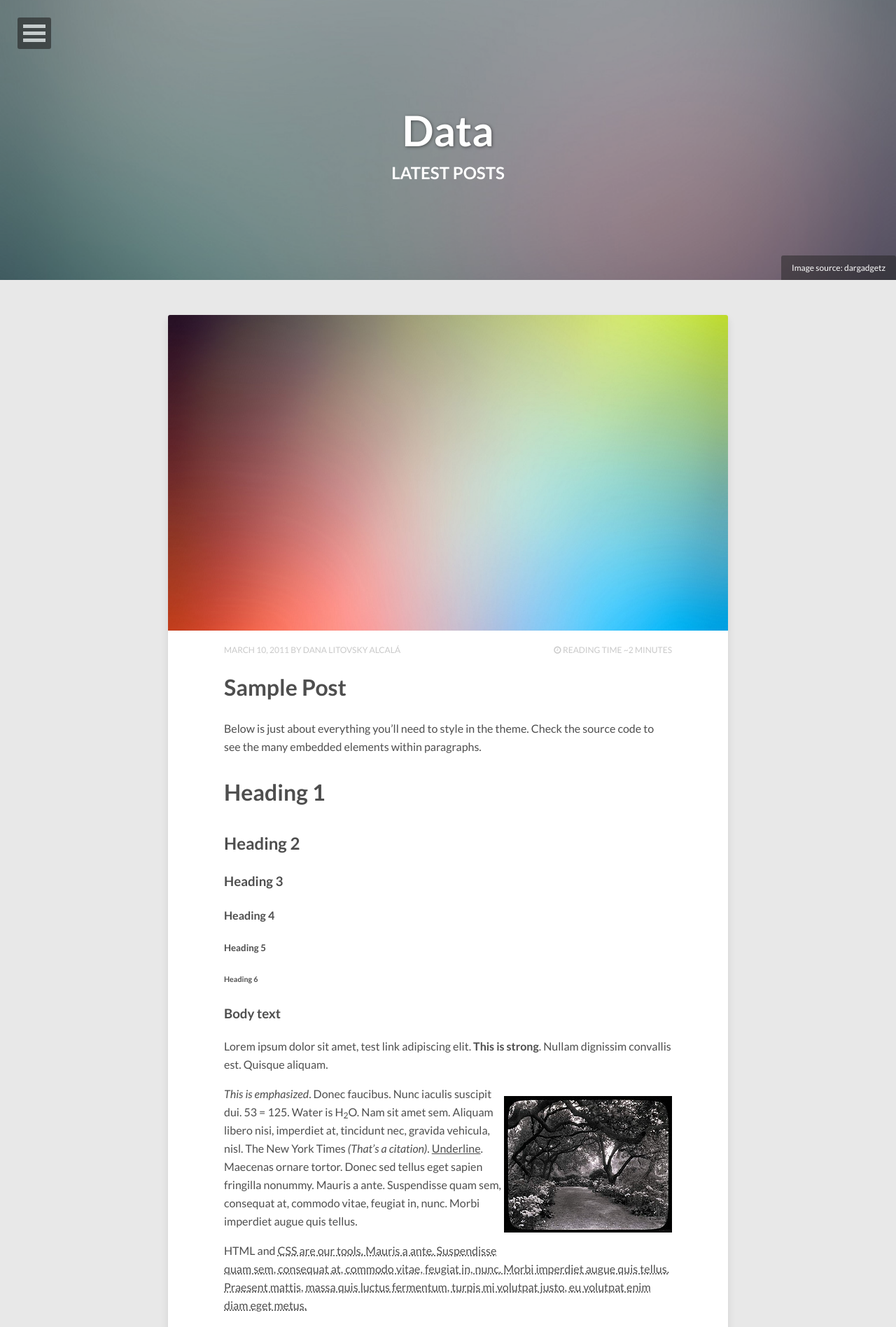
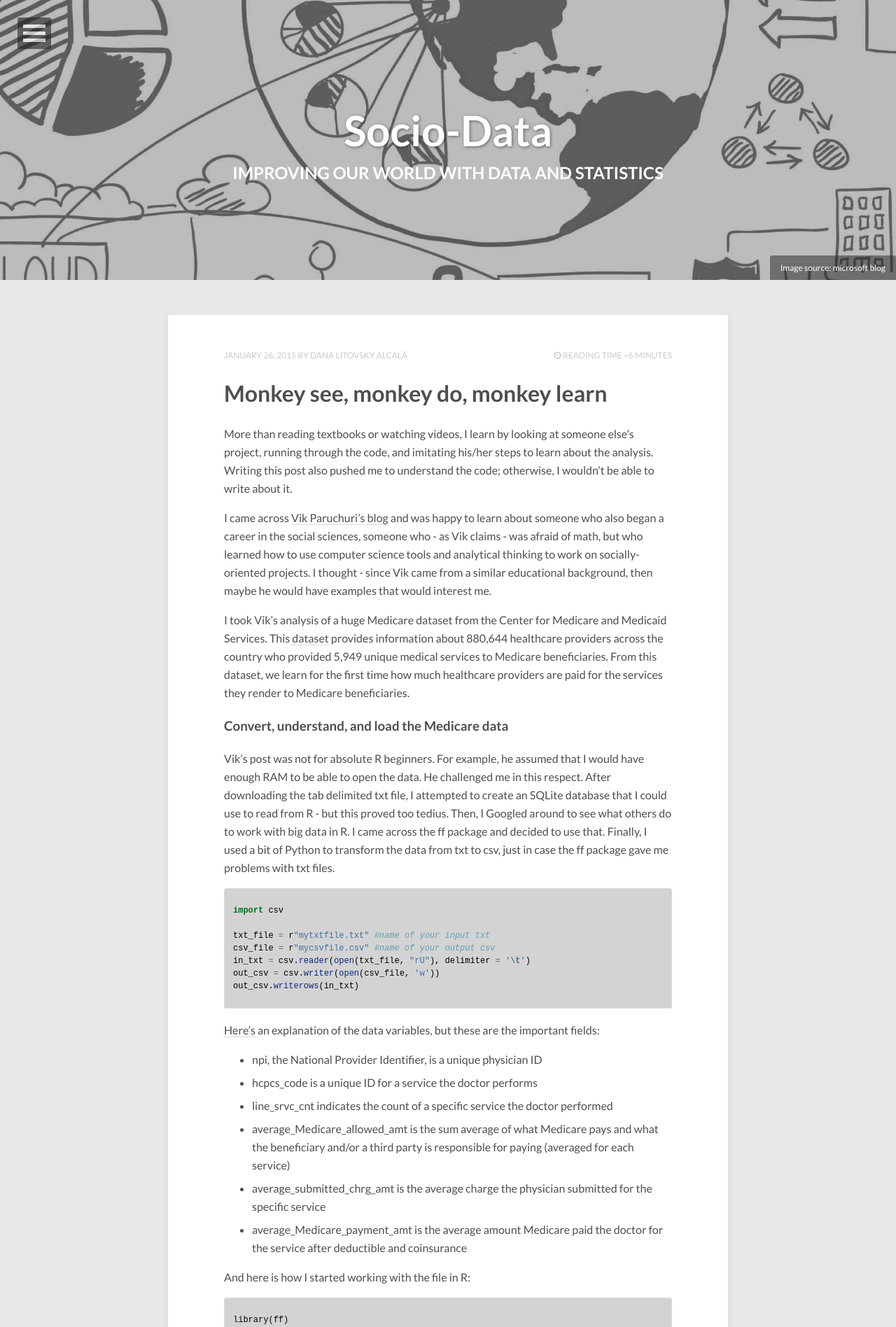
Before and after one commit to danilito19/blog, a Jekyll site: the page built from index.html, in a window 1280 px wide. Shown: the top 1896 px of the page at 70% size. Built offline with Jekyll 4.4.1, drawn with Linux system fonts in a browser that asks for light colours; nearby versions of some CDN libraries; the list of posts is cut into pages by our own code; some of the changed text lies outside the part shown.

Commit message:
Changed blog about me, photo, and created the first blog

```diff
--- a/Gemfile
+++ b/Gemfile
@@ -5,3 +5,4 @@
 gem 'sass', '3.4.5'
 gem 'octopress', '~> 3.0.0.rc.12'
 gem 'jekyll-sitemap'
+gem 'stringex'
--- a/_config.yml
+++ b/_config.yml
@@ -1,4 +1,4 @@
-title:            Data
+title:            Socio-Data
 description:      "Improving our world through statistics, data, and programming"
 disqus_shortname: hpstrtheme
 reading_time:     true
@@ -10,9 +10,9 @@
 # Owner/author information
 owner:
   name:           Dana Litovsky Alcalá
-  avatar:         avatar.jpg
-  bio:            "Your bio goes here. It shouldn't be super long but a good two sentences or two should suffice."
-  email:          you@email.com
+  avatar:         perfil.jpg
+  bio:            "I enjoy solving public policy problems with statistics and data analysis. I travel, cook, and dream about the puppies I will one day have."
+  email:          danalitovsky@gmail.com
   # Social networking links used in footer. Update and remove as you like.
   twitter: DataDanaL
   facebook:
@@ -23,7 +23,7 @@
   flickr:
   tumblr:
   # google plus id, include the '+', eg +mmistakes
-  google_plus:    +yourid
+  google_plus:
 
 # Background image to be tiled on all pages
 background:
--- a/_includes/footer.html
+++ b/_includes/footer.html
@@ -1 +1 @@
-<span>&copy; {{ site.time | date: '%Y' }} {{ site.owner.name }}. Powered by <a href="http://jekyllrb.com" rel="nofollow">Jekyll</a> using the <a href="http://mademistakes.com/hpstr/" rel="notfollow">HPSTR Theme</a>.</span>
+<span>&copy; {{ site.time | date: '%Y' }} {{ site.owner.name }}. <br> Powered by <a href="http://jekyllrb.com" rel="nofollow">Jekyll</a> using the <a href="http://mademistakes.com/hpstr/" rel="notfollow">HPSTR Theme</a>.</span>
--- a/_posts/2011-03-10-sample-post.md
+++ /dev/null
@@ -1,101 +0,0 @@
----
-layout: post
-title: Sample Post
-description: "Just about everything you'll need to style in the theme: headings, paragraphs, blockquotes, tables, code blocks, and more."
-modified: 2014-12-24
-tags: [sample post]
-image:
-  feature: abstract-3.jpg
-  credit: dargadgetz
-  creditlink: http://www.dargadgetz.com/ios-7-abstract-wallpaper-pack-for-iphone-5-and-ipod-touch-retina/
----
-
-Below is just about everything you'll need to style in the theme. Check the source code to see the many embedded elements within paragraphs.
-
-# Heading 1
-
-## Heading 2
-
-### Heading 3
-
-#### Heading 4
-
-##### Heading 5
-
-###### Heading 6
-
-### Body text
-
-Lorem ipsum dolor sit amet, test link adipiscing elit. **This is strong**. Nullam dignissim convallis est. Quisque aliquam.
-
-![Smithsonian Image]({{ site.url }}/images/3953273590_704e3899d5_m.jpg)
-{: .image-right}
-
-*This is emphasized*. Donec faucibus. Nunc iaculis suscipit dui. 53 = 125. Water is H<sub>2</sub>O. Nam sit amet sem. Aliquam libero nisi, imperdiet at, tincidunt nec, gravida vehicula, nisl. The New York Times <cite>(That’s a citation)</cite>. <u>Underline</u>. Maecenas ornare tortor. Donec sed tellus eget sapien fringilla nonummy. Mauris a ante. Suspendisse quam sem, consequat at, commodo vitae, feugiat in, nunc. Morbi imperdiet augue quis tellus.
-
-HTML and <abbr title="cascading stylesheets">CSS<abbr> are our tools. Mauris a ante. Suspendisse quam sem, consequat at, commodo vitae, feugiat in, nunc. Morbi imperdiet augue quis tellus. Praesent mattis, massa quis luctus fermentum, turpis mi volutpat justo, eu volutpat enim diam eget metus.
-
-### Blockquotes
-
-> Lorem ipsum dolor sit amet, test link adipiscing elit. Nullam dignissim convallis est. Quisque aliquam.
-
-## List Types
-
-### Ordered Lists
-
-1. Item one
-   1. sub item one
-   2. sub item two
-   3. sub item three
-2. Item two
-
-### Unordered Lists
-
-* Item one
-* Item two
-* Item three
-
-## Tables
-
-| Header1 | Header2 | Header3 |
-|:--------|:-------:|--------:|
-| cell1   | cell2   | cell3   |
-| cell4   | cell5   | cell6   |
-|----
-| cell1   | cell2   | cell3   |
-| cell4   | cell5   | cell6   |
-|=====
-| Foot1   | Foot2   | Foot3
-{: rules="groups"}
-
-## Code Snippets
-
-Syntax highlighting via Pygments
-
-{% highlight css %}
-#container {
-  float: left;
-  margin: 0 -240px 0 0;
-  width: 100%;
-}
-{% endhighlight %}
-
-Non Pygments code example
-
-    <div id="awesome">
-        <p>This is great isn't it?</p>
-    </div>
-
-## Buttons
-
-Make any link standout more when applying the `.btn` class.
-
-{% highlight html %}
-<a href="#" class="btn btn-success">Success Button</a>
-{% endhighlight %}
-
-<div markdown="0"><a href="#" class="btn">Primary Button</a></div>
-<div markdown="0"><a href="#" class="btn btn-success">Success Button</a></div>
-<div markdown="0"><a href="#" class="btn btn-warning">Warning Button</a></div>
-<div markdown="0"><a href="#" class="btn btn-danger">Danger Button</a></div>
-<div markdown="0"><a href="#" class="btn btn-info">Info Button</a></div>
--- /dev/null
+++ b/_posts/2015-01-26-monkey-see-monkey-do-monkey-learn.md
@@ -0,0 +1,109 @@
+---
+layout: post
+title: "Monkey see, monkey do, monkey learn"
+modified: 2015-01-26 08:47:38 -0600
+tags: [statistics, data, learning, R, healthcare, government data, data science, big data]
+image:
+  feature:
+  credit:
+  creditlink:
+comments:
+share:
+---
+More than reading textbooks or watching videos, I learn by looking at someone else's project, running through the code, and imitating his/her steps to learn about the analysis. Writing this post also pushed me to understand the code; otherwise, I wouldn't be able to write about it.
+
+I came across [Vik Paruchuri's blog](http://www.vikparuchuri.com/) and was happy to learn about someone who also began a career in the social sciences, someone who - as Vik claims - was afraid of math, but who learned how to use computer science tools and analytical thinking to work on socially-oriented projects. I thought - since Vik came from a similar educational background, then maybe he would have examples that would interest me.
+
+I took Vik's analysis of a huge Medicare dataset from the Center for Medicare and Medicaid Services. This [dataset](http://www.cms.gov/Research-Statistics-Data-and-Systems/Statistics-Trends-and-Reports/Medicare-Provider-Charge-Data/Physician-and-Other-Supplier.html) provides information about 880,644 healthcare providers across the country who provided 5,949 unique medical services to Medicare beneficiaries. From this dataset, we learn for the first time how much healthcare providers are paid for the services they render to Medicare beneficiaries.
+
+###Convert, understand, and load the Medicare data
+
+Vik's post was not for absolute R beginners. For example, he assumed that I would have enough RAM to be able to open the data. He challenged me in this respect. After downloading the tab delimited txt file, I attempted to create an SQLite database that I could use to read from R - but this proved too tedius. Then, I Googled around to see what others do to work with big data in R. I came across the ff package and decided to use that. Finally, I used a bit of Python to transform the data from txt to csv, just in case the ff package gave me problems with txt files.
+
+{% highlight Python %}
+import csv
+
+txt_file = r"mytxtfile.txt" #name of your input txt
+csv_file = r"mycsvfile.csv" #name of your output csv
+in_txt = csv.reader(open(txt_file, "rU"), delimiter = '\t')
+out_csv = csv.writer(open(csv_file, 'w'))
+out_csv.writerows(in_txt)
+{% endhighlight %}
+
+[Here's](https://www.cms.gov/Research-Statistics-Data-and-Systems/Statistics-Trends-and-Reports/Medicare-Provider-Charge-Data/Downloads/Medicare-Physician-and-Other-Supplier-PUF-Methodology.pdf) an explanation of the data variables, but these are the important fields:
+
+* npi, the National Provider Identifier, is a unique physician ID
+* hcpcs_code is a unique ID for a service the doctor performs
+* line_srvc_cnt indicates the count of a specific service the doctor performed
+* average_Medicare_allowed_amt is the sum average of what Medicare pays and what the beneficiary and/or a third party is responsible for paying (averaged for each service)
+* average_submitted_chrg_amt is the average charge the physician submitted for the specific service
+* average_Medicare_payment_amt is the average amount Medicare paid the doctor for the service after deductible and coinsurance
+
+And here is how I started working with the file in R:
+
+
+{% highlight R %}
+library(ff)
+setwd('/Users/myDirectory')
+
+#enabling VERBOSE allows you to see how many rows it has uploaded
+data <- read.csv.ffdf(file="MedicareLARGE.csv", header=TRUE, VERBOSE=TRUE, first.rows=10000, next.rows=50000, colClasses=NA)
+head(data, n = 2)
+#my second row has a copyright remark, so I created a new dataframe to eliminate it. You don't have to create a new frame - it's just a habit.
+data2 <- data[-1,]
+
+#disable scipen so I don't see exponential values
+options(scipen=999)
+{% endhighlight %}
+
+Depending on your RAM, this could take a while to load and to view, but I always like to give the data a quick glance. Notice that the submitted charge amount seems to often be greater than the Medicare allowed amount. Is this another example of doctors inflating service prices to get more out of insurance? I've had some experience with this, but this is just first-look speculation and something I may not be able to investigate through this dataset.
+
+##Aggregate data by npi
+
+Notice that the data does not have a primary key. We have all 9 million rows of data, with multiple rows representing the same doctor who performed different services. We want to aggregate the data so each row represents one doctor. Let's use the data.table library for that, which extends the capabilities of core R's data.frame with speed of many features (so good for big data sets). Use this [cheat sheet](https://s3.amazonaws.com/assets.datacamp.com/img/blog/data+table+cheat+sheet.pdf) for data.table.
+
+
+{% highlight R %}
+library(data.table)
+data2 = data.table(data2)
+phys_summ = data2[
+  ,
+  list(
+    code = nppes_entity_code,
+    service_total=sum(line_srvc_cnt),
+    ben_total=sum(bene_unique_cnt),
+    M_payment_to_dr=sum(average_Medicare_payment_amt * line_srvc_cnt),
+    dr_charged=sum(average_submitted_chrg_amt * line_srvc_cnt),
+    allowed=sum(average_Medicare_allowed_amt * line_srvc_cnt),
+    unique_services_per_patient=sum(bene_day_srvc_cnt)/sum(bene_unique_cnt),
+    duplicates_per_service=sum(line_srvc_cnt)/sum(bene_day_srvc_cnt),
+    services_per_patient=sum(line_srvc_cnt)/sum(bene_unique_cnt)
+  ),
+  by="npi"
+  ]
+{% endhighlight %}
+
+##Learning from the data
+
+Vik first analyzed income inequality among doctors. That is, we want to see what percent of doctors makes what percent of total income. To do this, we have to filter by doctors-only because the data includes organizations (labs, hospitals). Follow Vik's [post](http://www.vikparuchuri.com/blog/exploring-us-healthcare-data/) to see how he analyzed this. As he mentions, there is evident income inequality in this data, but we cannot make this a generalization for all doctors. Remember, this is Medicare data - some doctors do not bill Medicare much. Vik also analyzes gender-based inequality by medical occupation, shows a map of where the top-payed doctors are, and looks at the correlation between state life expectancy and Medicare spending by ethnic group.
+
+##Challenges
+
+I got to learn a lot from Vik's post through many challenges I faced. For example, when Vik showed how to aggregate the data, he did not include the nppes_entity_code, which is the code that indicates if the npi is a doctor or an organization. Later, when he filtered doctors out, he referred to the phys_summ data, but mine did not include the nppes_entity_code. I had to figure out a way to include it. It seems that R didn't allow me to create phys_summ BY npi and then BY nppes_entity_code, so I looked for a way around it. I recognized that nppes_entity_code had 7 rows with "." as the code, so I filtered these seven rows out of our data. I re-created phys_summ without the seven rows, and then I created a new "code" column in phys_summ with an ifelse statement.
+
+{% highlight R %}
+#create new column named code, if the nppes_entity_code was
+#I, give that row I, else give it O
+phys_summ$code = ifelse(data3$nppes_entity_code == "I", "I", "O")
+{% endhighlight %}
+
+I'm sure there is a better way to do this - let me know if you think so. Regardless if the method, at least now I could work with the doctor-only data! If I wanted to mock Vik's gender-based analysis, I also would've had to do something about including the physician type and gender in phys_summ.
+
+##What I learned:
+* Working with big data in R - the ff package and data.table
+* Aggregation in R
+* Cool insights about Medicare
+
+##What I need to learn:
+* d3 to create beautiful visualizations like Vik's
+* Aggregation by two factors
--- a/_sass/_pygments.scss
+++ b/_sass/_pygments.scss
@@ -1,9 +1,9 @@
 .highlight {
 	margin-bottom: 1.5em;
 	@include font(12);
-	color: #d0d0d0;
+	color: #000000;
 	border: 1px solid darken($body-color, 5);
-	background-color: #272822;
+	background-color: lightgray;
 	@include rounded(3px);
 	pre {
 		position: relative;
@@ -11,63 +11,64 @@
 		padding: 1em;
 	}
 	.lineno { padding-right: 24px; color: #8f908a;}
-	.hll { background-color: #49483e }
-	.c { color: #75715e } /* Comment */
-	.err { color: #960050; background-color: #1e0010 } /* Error */
-	.k { color: #66d9ef } /* Keyword */
-	.l { color: #ae81ff } /* Literal */
-	.n { color: #f8f8f2 } /* Name */
-	.o { color: #f92672 } /* Operator */
-	.p { color: #f8f8f2 } /* Punctuation */
-	.cm { color: #75715e } /* Comment.Multiline */
-	.cp { color: #75715e } /* Comment.Preproc */
-	.c1 { color: #75715e } /* Comment.Single */
-	.cs { color: #75715e } /* Comment.Special */
+	.c { color: #60a0b0; font-style: italic } /* Comment */
+	.err { border: 1px solid #FF0000 } /* Error */
+	.k { color: #007020; font-weight: bold } /* Keyword */
+	.o { color: #666666 } /* Operator */
+	.cm { color: #60a0b0; font-style: italic } /* Comment.Multiline */
+	.cp { color: #007020 } /* Comment.Preproc */
+	.c1 { color: #60a0b0; font-style: italic } /* Comment.Single */
+	.cs { color: #60a0b0; background-color: #fff0f0 } /* Comment.Special */
+	.gd { color: #A00000 } /* Generic.Deleted */
 	.ge { font-style: italic } /* Generic.Emph */
+	.gr { color: #FF0000 } /* Generic.Error */
+	.gh { color: #000080; font-weight: bold } /* Generic.Heading */
+	.gi { color: #00A000 } /* Generic.Inserted */
+	.go { color: #808080 } /* Generic.Output */
+	.gp { color: #c65d09; font-weight: bold } /* Generic.Prompt */
 	.gs { font-weight: bold } /* Generic.Strong */
-	.kc { color: #66d9ef } /* Keyword.Constant */
-	.kd { color: #66d9ef } /* Keyword.Declaration */
-	.kn { color: #f92672 } /* Keyword.Namespace */
-	.kp { color: #66d9ef } /* Keyword.Pseudo */
-	.kr { color: #66d9ef } /* Keyword.Reserved */
-	.kt { color: #66d9ef } /* Keyword.Type */
-	.ld { color: #e6db74 } /* Literal.Date */
-	.m { color: #ae81ff } /* Literal.Number */
-	.s { color: #e6db74 } /* Literal.String */
-	.na { color: #a6e22e } /* Name.Attribute */
-	.nb { color: #f8f8f2 } /* Name.Builtin */
-	.nc { color: #a6e22e } /* Name.Class */
-	.no { color: #66d9ef } /* Name.Constant */
-	.nd { color: #a6e22e } /* Name.Decorator */
-	.ni { color: #f8f8f2 } /* Name.Entity */
-	.ne { color: #a6e22e } /* Name.Exception */
-	.nf { color: #a6e22e } /* Name.Function */
-	.nl { color: #f8f8f2 } /* Name.Label */
-	.nn { color: #f8f8f2 } /* Name.Namespace */
-	.nx { color: #a6e22e } /* Name.Other */
-	.py { color: #f8f8f2 } /* Name.Property */
-	.nt { color: #f92672 } /* Name.Tag */
-	.nv { color: #f8f8f2 } /* Name.Variable */
-	.ow { color: #f92672 } /* Operator.Word */
-	.w { color: #f8f8f2 } /* Text.Whitespace */
-	.mf { color: #ae81ff } /* Literal.Number.Float */
-	.mh { color: #ae81ff } /* Literal.Number.Hex */
-	.mi { color: #ae81ff } /* Literal.Number.Integer */
-	.mo { color: #ae81ff } /* Literal.Number.Oct */
-	.sb { color: #e6db74 } /* Literal.String.Backtick */
-	.sc { color: #e6db74 } /* Literal.String.Char */
-	.sd { color: #e6db74 } /* Literal.String.Doc */
-	.s2 { color: #e6db74 } /* Literal.String.Double */
-	.se { color: #ae81ff } /* Literal.String.Escape */
-	.sh { color: #e6db74 } /* Literal.String.Heredoc */
-	.si { color: #e6db74 } /* Literal.String.Interpol */
-	.sx { color: #e6db74 } /* Literal.String.Other */
-	.sr { color: #e6db74 } /* Literal.String.Regex */
-	.s1 { color: #e6db74 } /* Literal.String.Single */
-	.ss { color: #e6db74 } /* Literal.String.Symbol */
-	.bp { color: #f8f8f2 } /* Name.Builtin.Pseudo */
-	.vc { color: #f8f8f2 } /* Name.Variable.Class */
-	.vg { color: #f8f8f2 } /* Name.Variable.Global */
-	.vi { color: #f8f8f2 } /* Name.Variable.Instance */
-	.il { color: #ae81ff } /* Literal.Number.Integer.Long */
+	.gu { color: #800080; font-weight: bold } /* Generic.Subheading */
+	.gt { color: #0040D0 } /* Generic.Traceback */
+	.kc { color: #007020; font-weight: bold } /* Keyword.Constant */
+	.kd { color: #007020; font-weight: bold } /* Keyword.Declaration */
+	.kn { color: #007020; font-weight: bold } /* Keyword.Namespace */
+	.kp { color: #007020 } /* Keyword.Pseudo */
+	.kr { color: #007020; font-weight: bold } /* Keyword.Reserved */
+	.kt { color: #902000 } /* Keyword.Type */
+	.m { color: #40a070 } /* Literal.Number */
+	.s { color: #4070a0 } /* Literal.String */
+	.na { color: #4070a0 } /* Name.Attribute */
+	.nb { color: #007020 } /* Name.Builtin */
+	.nc { color: #0e84b5; font-weight: bold } /* Name.Class */
+	.no { color: #60add5 } /* Name.Constant */
+	.nd { color: #555555; font-weight: bold } /* Name.Decorator */
+	.ni { color: #d55537; font-weight: bold } /* Name.Entity */
+	.ne { color: #007020 } /* Name.Exception */
+	.nf { color: #06287e } /* Name.Function */
+	.nl { color: #002070; font-weight: bold } /* Name.Label */
+	.nn { color: #0e84b5; font-weight: bold } /* Name.Namespace */
+	.nt { color: #062873; font-weight: bold } /* Name.Tag */
+	.nv { color: #bb60d5 } /* Name.Variable */
+	.ow { color: #007020; font-weight: bold } /* Operator.Word */
+	.w { color: #bbbbbb } /* Text.Whitespace */
+	.mf { color: #40a070 } /* Literal.Number.Float */
+	.mh { color: #40a070 } /* Literal.Number.Hex */
+	.mi { color: #40a070 } /* Literal.Number.Integer */
+	.mo { color: #40a070 } /* Literal.Number.Oct */
+	.sb { color: #4070a0 } /* Literal.String.Backtick */
+	.sc { color: #4070a0 } /* Literal.String.Char */
+	.sd { color: #4070a0; font-style: italic } /* Literal.String.Doc */
+	.s2 { color: #4070a0 } /* Literal.String.Double */
+	.se { color: #4070a0; font-weight: bold } /* Literal.String.Escape */
+	.sh { color: #4070a0 } /* Literal.String.Heredoc */
+	.si { color: #70a0d0; font-style: italic } /* Literal.String.Interpol */
+	.sx { color: #c65d09 } /* Literal.String.Other */
+	.sr { color: #235388 } /* Literal.String.Regex */
+	.s1 { color: #4070a0 } /* Literal.String.Single */
+	.ss { color: #517918 } /* Literal.String.Symbol */
+	.bp { color: #007020 } /* Name.Builtin.Pseudo */
+	.vc { color: #bb60d5 } /* Name.Variable.Class */
+	.vg { color: #bb60d5 } /* Name.Variable.Global */
+	.vi { color: #bb60d5 } /* Name.Variable.Instance */
+	.il { color: #40a070 } /* Literal.Number.Integer.Long */
 }
--- a/about/index.md
+++ b/about/index.md
@@ -1,6 +1,6 @@
 ---
 layout: page
-title: About the Jekyll Theme
+title: About me
 image:
   feature: abstract-5.jpg
   credit: dargadgetz
@@ -9,26 +9,16 @@
 modified: 2014-12-24
 ---
 
-They say three times the charm, so here is another free responsive Jekyll blog theme for you. I've learned a ton since open sourcing my first two themes [on Github](http://github.com/mmistakes), and wanted to try a few new things this time around.
+I was the only kid in statistics class to drool over the material. By the end of my International Political Economy degree, I realized that using data analysis and statistics in government and NGOs could help answer many of our most important social problems. While I have plenty of experience with public policy, international relations, economics, and academic research, I am still learning about data science tools. I started with STATA, SQL, then Python, R, and worked on anything that was put in front of me - including some design with Sketch 3 and iOS development with Swift. My goal is to continue learning through a graduate degree, personal projects, and contributions to open-source projects that can improve the public sector through data.
 
-If you've used any of [my other themes](http://mademistakes.com/work/jekyll-themes/) most of this should be familiar territory...
 
-## What HPSTR brings to the table:
 
-* Responsive templates for post, page, and post index `_layouts`. Looks great on mobile, tablet, and desktop devices.
-* Gracefully degrads in older browsers. Compatible with Internet Explorer 8+ and all modern browsers.
-* Modern and minimal design.
-* Sweet animated menu.
-* Background image support.
-* Readable typography to make your words shine.
-* Support for large images to call out your favorite posts.
-* Built-in support for Sass courtesy of Jekyll 2.x.
-* Optional [Disqus](http://disqus.com) comments.
-* Simple and clear permalink structure[^1].
-* [Open Graph](https://developers.facebook.com/docs/opengraph/) and [Twitter Cards](https://dev.twitter.com/docs/cards) support for a better social sharing experience.
-* Simple [custom 404 page]({{ site.url }}/404.html) to get you started.
-* Stylesheets for Pygments and Coderay [syntax highlighting]({{ site.url }}/code-highlighting-post/) to make your code examples look snazzy.
 
-<div markdown="0"><a href="{{ site.url }}/theme-setup/" class="btn btn-info">Theme Setup</a> <a href="https://github.com/mmistakes/hpstr-jekyll-theme" class="btn btn-success">Download HPSTR</a></div>
 
-[^1]: Example: *domain.com/category-name/post-title*
+## When I am not thinking about data, I:
+
+* Read Reddit
+* Hunt for [cheap flights](https://skiplagged.com)
+* Weightlift, do yoga, run
+* Cook restaurant-style meals at home with my husband
+* Read about financial independence
--- a/index.html
+++ b/index.html
@@ -1,13 +1,13 @@
 ---
 layout: post-index
-title: Latest Posts
-description: "Describe this nonsense."
+title: "Improving our world with data and statistics"
+description: "Improving our world with data and statistics."
 tags: [Jekyll, theme, themes, responsive, blog, modern]
 comments: false
 image:
-  feature: abstract-1.jpg
-  credit: dargadgetz
-  creditlink: http://www.dargadgetz.com/ios-7-abstract-wallpaper-pack-for-iphone-5-and-ipod-touch-retina/
+  feature: data4.jpg
+  credit: microsoft blog
+  creditlink: http://blogs.microsoft.com/blog/2014/04/15/a-data-culture-for-everyone/
 ---
 
 {% for post in paginator.posts %}
```
Also changed, not shown: _data/navigation.yml (+4 -4 lines), images/data.jpg (added), images/data4.jpg (added), images/perfil.jpg (added).
